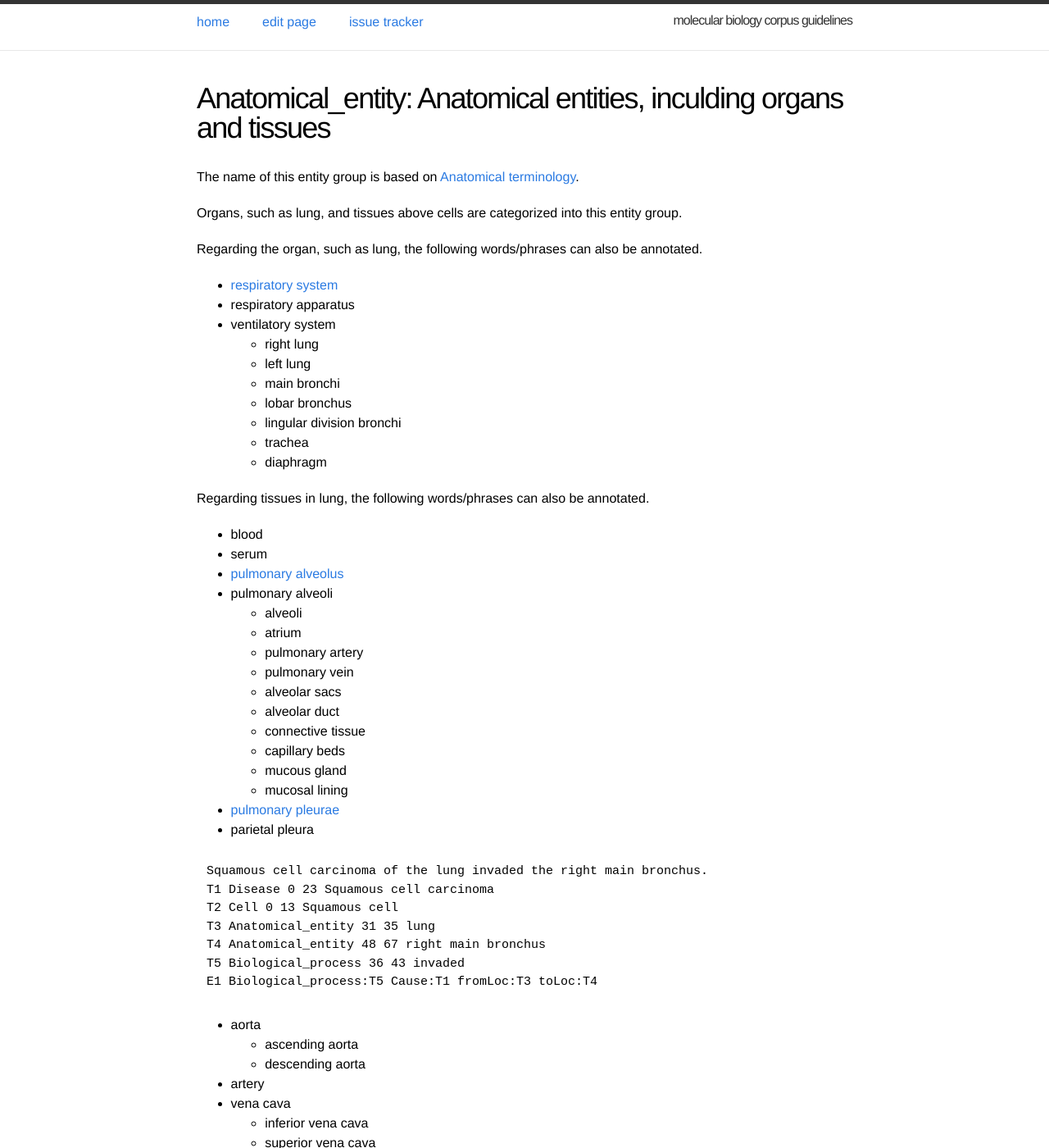
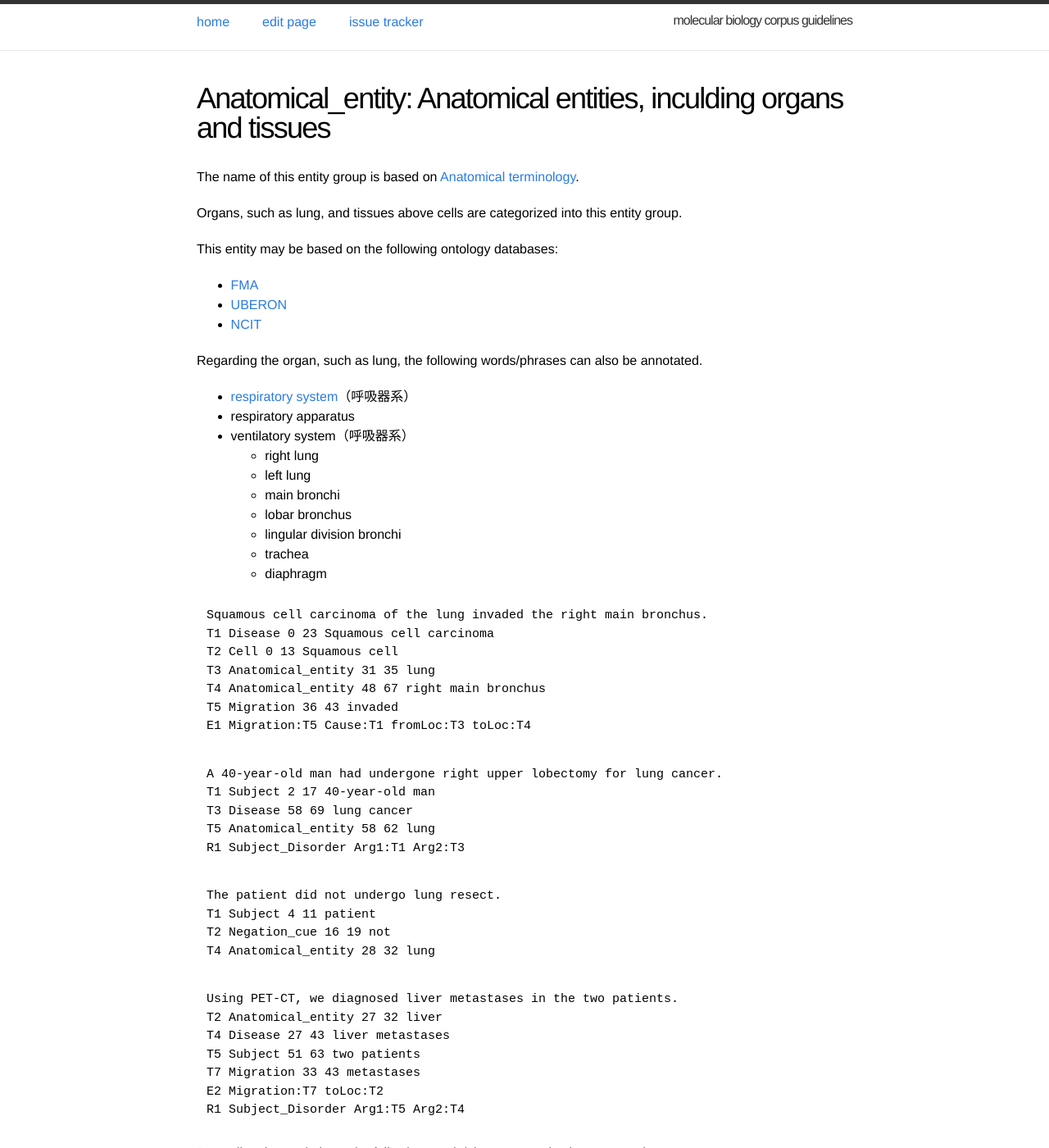
Before and after one commit to ezcatdb/molbiol_lung_corpus-guidelines, a Jekyll site: the page built from _entity/Anatomical_entity.md, in a window 1280 px wide and 1400 px high. Shown: the whole window at 82% size. Built offline with Jekyll 4.4.1, drawn with Linux system fonts in a browser that asks for light colours; some of the changed text lies outside the part shown.

Commit message:
Corrected sample sentences in Anatomical_entity.md, Cell_component.md & Pharamacological_substane.md to make differences from clinical corpus.

```diff
--- a/_entity/Anatomical_entity.md
+++ b/_entity/Anatomical_entity.md
@@ -9,10 +9,15 @@ The name of this entity group is based on <a href="https://en.wikipedia.org/wiki
 
 Organs, such as lung, and tissues above cells are categorized into this entity group.
 
+This entity may be based on the following ontology databases:
+- <a href="https://www.ebi.ac.uk/ols/ontologies/fma">FMA</a>
+- <a href="https://www.ebi.ac.uk/ols/ontologies/uberon">UBERON</a>
+- <a href="https://www.ebi.ac.uk/ols/search?ontology=ncit">NCIT</a>
+
 Regarding the organ, such as lung, the following words/phrases can also be annotated.
-- <a href="https://en.wikipedia.org/wiki/Respiratory_system">respiratory system</a>
+- <a href="https://en.wikipedia.org/wiki/Respiratory_system">respiratory system</a>（呼吸器系）
 - respiratory apparatus
-- ventilatory system
+- ventilatory system（呼吸器系）
   - right lung
   - left lung
   - main bronchi
@@ -21,12 +26,44 @@ Regarding the organ, such as lung, the following words/phrases can also be annot
   - trachea
   - diaphragm
 
+~~~ ann
+Squamous cell carcinoma of the lung invaded the right main bronchus.
+T1 Disease 0 23 Squamous cell carcinoma
+T2 Cell 0 13 Squamous cell
+T3 Anatomical_entity 31 35 lung
+T4 Anatomical_entity 48 67 right main bronchus
+T5 Migration 36 43 invaded
+E1 Migration:T5 Cause:T1 fromLoc:T3 toLoc:T4
+~~~
+~~~ ann
+A 40-year-old man had undergone right upper lobectomy for lung cancer.
+T1 Subject 2 17 40-year-old man
+T3 Disease 58 69 lung cancer
+T5 Anatomical_entity 58 62 lung
+R1 Subject_Disorder Arg1:T1 Arg2:T3
+~~~
+~~~ ann
+The patient did not undergo lung resect.
+T1 Subject 4 11 patient
+T2 Negation_cue 16 19 not
+T4 Anatomical_entity 28 32 lung
+~~~
+~~~ ann
+Using PET-CT, we diagnosed liver metastases in the two patients.
+T2 Anatomical_entity 27 32 liver
+T4 Disease 27 43 liver metastases
+T5 Subject 51 63 two patients
+T7 Migration 33 43 metastases
+E2 Migration:T7 toLoc:T2
+R1 Subject_Disorder Arg1:T5 Arg2:T4
+~~~
+
 Regarding tissues in lung, the following words/phrases can also be annotated.
 
 - blood
 - serum
-- <a href="https://en.wikipedia.org/wiki/Pulmonary_alveolus">pulmonary alveolus</a>
-- pulmonary alveoli
+- <a href="https://en.wikipedia.org/wiki/Pulmonary_alveolus">pulmonary alveolus</a>（肺胞）
+- pulmonary alveoli（肺胞）
   - alveoli
   - atrium
   - pulmonary artery
@@ -38,26 +75,22 @@ Regarding tissues in lung, the following words/phrases can also be annotated.
   - mucous gland
   - mucosal lining
 
-- <a href="https://en.wikipedia.org/wiki/Pulmonary_pleurae">pulmonary pleurae</a>
-- parietal pleura
+- <a href="https://en.wikipedia.org/wiki/Pulmonary_pleurae">pulmonary pleurae</a>（胸膜）
+  - parietal pleura
 
-~~~ ann
-Squamous cell carcinoma of the lung invaded the right main bronchus.
-T1 Disease 0 23 Squamous cell carcinoma
-T2 Cell 0 13 Squamous cell
-T3 Anatomical_entity 31 35 lung
-T4 Anatomical_entity 48 67 right main bronchus
-T5 Biological_process 36 43 invaded
-E1 Biological_process:T5 Cause:T1 fromLoc:T3 toLoc:T4
-~~~
 
-- aorta
+The following words/phrases are part of <a href="https://en.wikipedia.org/wiki/Circulatory_system">circulatory system</a>（循環器系）.
+
+- aorta （大動脈）
   - ascending aorta
   - descending aorta
-- artery
-- vena cava
+- 'vena cava' or 'venae cavae'（大静脈）
   - inferior vena cava
   - superior vena cava
-- vein
+- artery（動脈）
+  - pulmonary artery
+  - coronary artery
+- vein（静脈）
+  - pulmonary vein
 
 <!-- details -->
```
Also changed, not shown: _entity/Cell_component.md (+2 -0 lines), _entity/Pharmacological_substance.md (+3 -14 lines).
